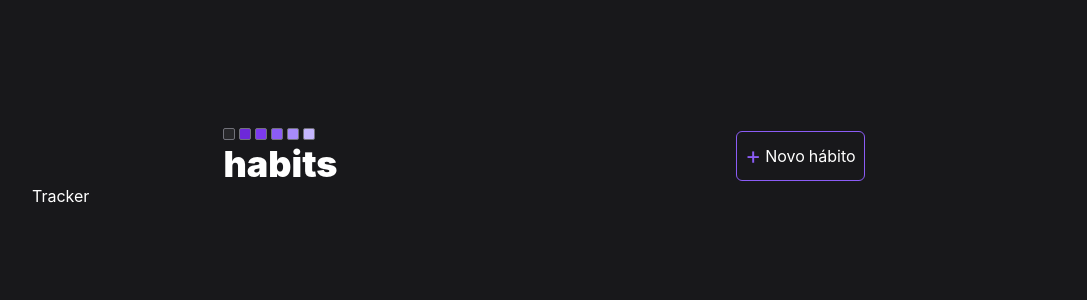
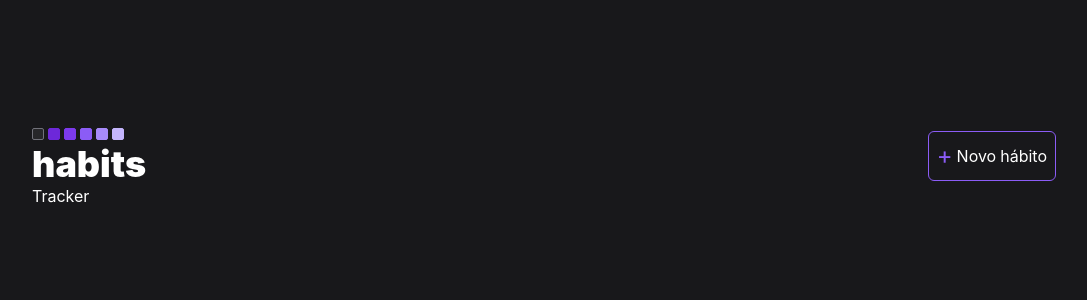
Before and after one commit to lukinhas711/nlw-setup-with-vue, a Vue app: page / in a window 1280 px wide. Shown: the top 300 px of the page, without its empty margins (96-1183 px from the left). Built offline with nearby package versions, Linux system fonts and the light colour scheme.

Commit message:
style: finish header

```diff
--- a/src/components/TheHeader/TheHeader.vue
+++ b/src/components/TheHeader/TheHeader.vue
@@ -6,15 +6,15 @@ const add = () => {
 </script>
 
 <template>
-  <section class="flex justify-around items-center gap-4 min-w-[350px] mt-32 lg:min-w-[1024px]">
+  <section class="flex justify-between items-center gap-4 min-w-[350px] mt-32 lg:min-w-[1024px]">
     <section class="flex flex-col gap-1">
       <div class="flex items-center gap-1">
         <span class="w-3 h-3 rounded-sm border border-zinc-500 bg-zinc-800"></span>
-        <span class="w-3 h-3 rounded-sm border border-zinc-500 bg-violet-700"></span>
-        <span class="w-3 h-3 rounded-sm border border-zinc-500 bg-violet-600"></span>
-        <span class="w-3 h-3 rounded-sm border border-zinc-500 bg-violet-500"></span>
-        <span class="w-3 h-3 rounded-sm border border-zinc-500 bg-violet-400"></span>
-        <span class="w-3 h-3 rounded-sm border border-zinc-500 bg-violet-300"></span>
+        <span class="w-3 h-3 rounded-sm border border-violet-700 bg-violet-700"></span>
+        <span class="w-3 h-3 rounded-sm border border-violet-600 bg-violet-600"></span>
+        <span class="w-3 h-3 rounded-sm border border-violet-500 bg-violet-500"></span>
+        <span class="w-3 h-3 rounded-sm border border-violet-400 bg-violet-400"></span>
+        <span class="w-3 h-3 rounded-sm border border-violet-300 bg-violet-300"></span>
       </div>
       <h1 class="text-3xl font-black lg:text-4xl">
         habits
```
